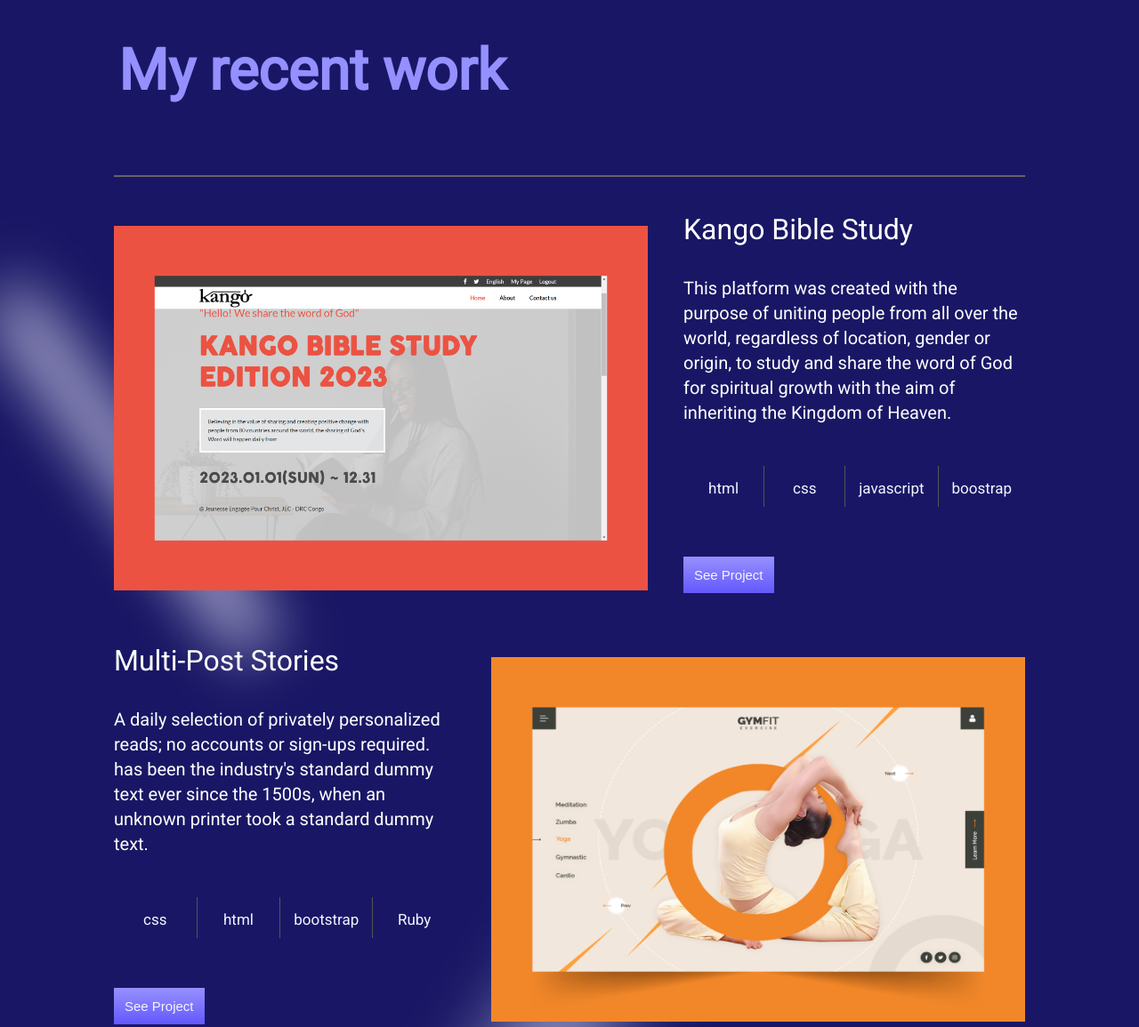
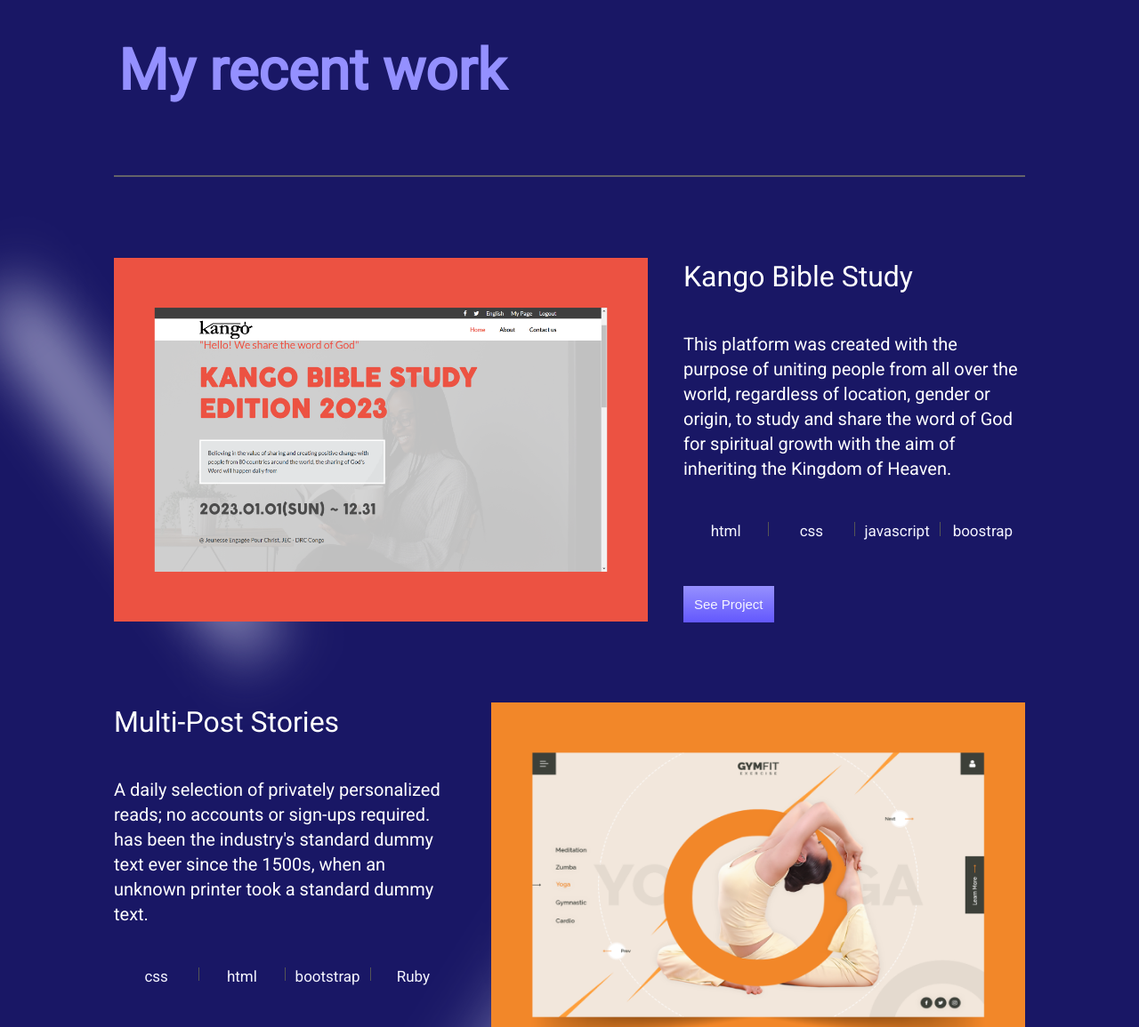
Before and after one commit to Olivier-Kango/portfolio, a website: page index.html in a window 1280 px wide. Shown: the part 1137-2292 px from the top of the page at 89% size. Drawn offline with Linux system fonts and the light colour scheme.

Commit message:
Update the style.css file

```diff
--- a/style.css
+++ b/style.css
@@ -230,7 +230,7 @@ footer p {
   list-style: none;
   color: #f5f5ff;
   text-align: center;
-  padding: 15px;
+  padding: 0;
 }
 
 .poop-p2 ul li {
@@ -287,7 +287,7 @@ a {
   font-weight: 500;
   font-size: 32px;
   line-height: 44px;
-  padding: 55px 0;
+  padding: 30px 0;
   margin: 0;
   color: #fff;
 }
@@ -295,10 +295,12 @@ a {
 .rect {
   border-left: 1px solid #555;
   cursor: pointer;
+  padding: 0;
 }
 
 .css {
   cursor: pointer;
+  padding: 0;
 }
 
 .modal-header .title {
@@ -339,6 +341,7 @@ a:hover {
   align-items: flex-start;
   gap: 2.5rem;
   flex-direction: row;
+  margin: 90px 0;
 }
 
 .second p {
@@ -361,7 +364,7 @@ a:hover {
   background: #7d73fc;
   border: none;
   padding: 12px;
-  margin: 40px 0;
+  margin: 25px 0;
   margin-bottom: 12px;
   cursor: pointer;
   background-image: linear-gradient(#9690fe 0, #6358fd 100%);
@@ -421,7 +424,6 @@ a:hover {
 .div-one {
   overflow: hidden;
   background: white;
-  margin: 55px 0 20px 0;
   background-repeat: no-repeat;
   background-position: center;
   background-size: 100% 100%;
@@ -433,6 +435,11 @@ a:hover {
 
 .div-two {
   width: 100%;
+}
+
+.stories {
+  margin: 0;
+  padding: 0;
 }
 
 .div-one:hover {
@@ -987,7 +994,7 @@ textarea:focus {
   }
 
   .div-two h2 {
-    padding: 20px 0;
+    padding: 0 0 30px 0;
   }
 
   .stories {
```
